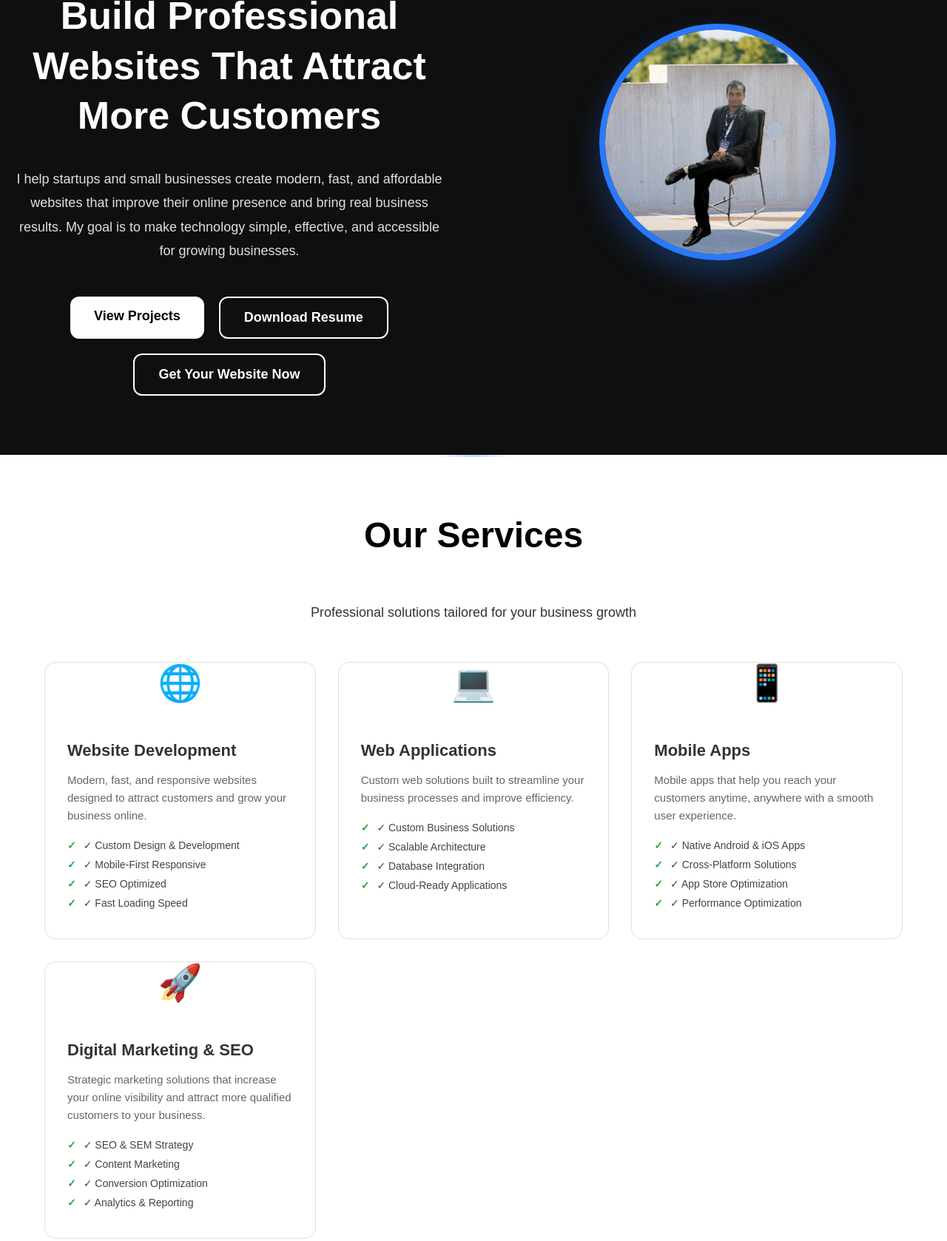
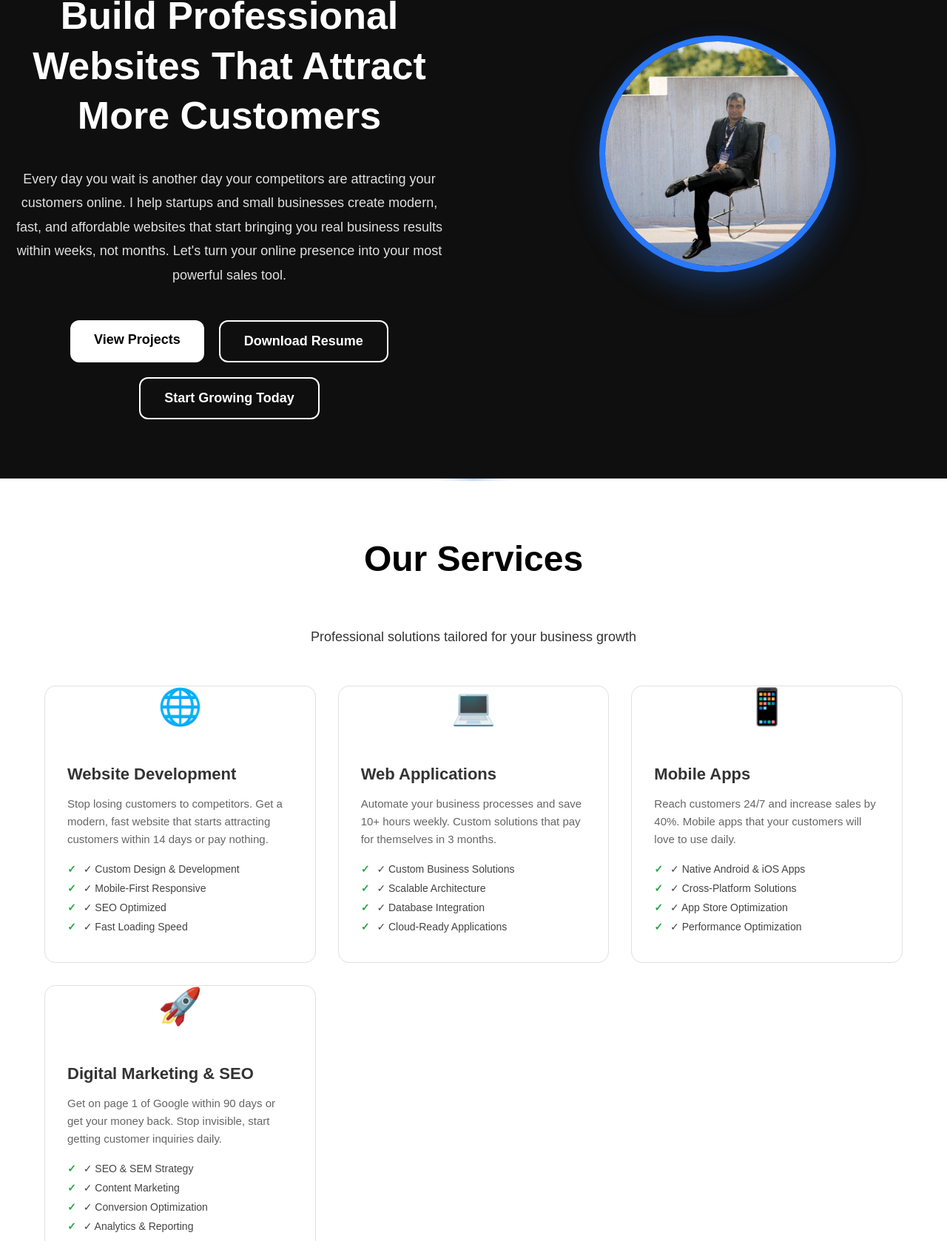
Before and after one commit to rickyjones544-debug/avinash-jha-portfolio, a website: page index.html in a window 1280 px wide. Shown: the part 315-1993 px from the top of the page at 74% size. Drawn offline with Linux system fonts and the light colour scheme.

Commit message:
urgency trust and conversion focused text improvements
 only updated text content no layout structure sections spacing colors or ui design changes.

 goal:
 increase trust
 improve clarity
 add urgency
 make content more human and conversion focused

 kept everything visually the same only improved wording cta and messaging.

```diff
--- a/index.html
+++ b/index.html
@@ -197,13 +197,13 @@
             <h1>Helping Startups and Small Businesses Build Professional Websites That Attract More Customers</h1>
 
             <p>
-                I help startups and small businesses create modern, fast, and affordable websites that improve their online presence and bring real business results. My goal is to make technology simple, effective, and accessible for growing businesses.
+                Every day you wait is another day your competitors are attracting your customers online. I help startups and small businesses create modern, fast, and affordable websites that start bringing you real business results within weeks, not months. Let's turn your online presence into your most powerful sales tool.
             </p>
 
             <div class="hero-btn">
                 <a href="#projects" class="btn-primary" onclick="scrollToSection('projects')">View Projects</a>
                 <a href="assets/resume/Avinash_Jha_Resume.pdf" target="_blank" class="btn-secondary" download>Download Resume</a>
-                <a href="#contact" class="btn-secondary" onclick="scrollToSection('contact')">Get Your Website Now</a>
+                <a href="#contact" class="btn-secondary" onclick="scrollToSection('contact')">Start Growing Today</a>
             </div>
 
         </div>
@@ -227,7 +227,7 @@
                 <div class="service-icon">🌐</div>
                 <div class="service-content">
                     <h3>Website Development</h3>
-                    <p>Modern, fast, and responsive websites designed to attract customers and grow your business online.</p>
+                    <p>Stop losing customers to competitors. Get a modern, fast website that starts attracting customers within 14 days or pay nothing.</p>
                     <ul class="service-features">
                         <li>✓ Custom Design & Development</li>
                         <li>✓ Mobile-First Responsive</li>
@@ -241,7 +241,7 @@
                 <div class="service-icon">💻</div>
                 <div class="service-content">
                     <h3>Web Applications</h3>
-                    <p>Custom web solutions built to streamline your business processes and improve efficiency.</p>
+                    <p>Automate your business processes and save 10+ hours weekly. Custom solutions that pay for themselves in 3 months.</p>
                     <ul class="service-features">
                         <li>✓ Custom Business Solutions</li>
                         <li>✓ Scalable Architecture</li>
@@ -255,7 +255,7 @@
                 <div class="service-icon">📱</div>
                 <div class="service-content">
                     <h3>Mobile Apps</h3>
-                    <p>Mobile apps that help you reach your customers anytime, anywhere with a smooth user experience.</p>
+                    <p>Reach customers 24/7 and increase sales by 40%. Mobile apps that your customers will love to use daily.</p>
                     <ul class="service-features">
                         <li>✓ Native Android & iOS Apps</li>
                         <li>✓ Cross-Platform Solutions</li>
@@ -269,7 +269,7 @@
                 <div class="service-icon">🚀</div>
                 <div class="service-content">
                     <h3>Digital Marketing & SEO</h3>
-                    <p>Strategic marketing solutions that increase your online visibility and attract more qualified customers to your business.</p>
+                    <p>Get on page 1 of Google within 90 days or get your money back. Stop invisible, start getting customer inquiries daily.</p>
                     <ul class="service-features">
                         <li>✓ SEO & SEM Strategy</li>
                         <li>✓ Content Marketing</li>
@@ -849,7 +849,7 @@
     <section class="white" id="contact">
 
         <h2>Ready to Grow Your Business Online?</h2>
-        <p>Let's build a professional website that helps you attract more customers.</p>
+        <p>Your competitors are getting customers online every day. Don't wait another week. Let's build your professional website and start attracting customers.</p>
 
         <p class="contact-number">
             📞 Call Us At: <strong>+91 74349 71060</strong>
```
